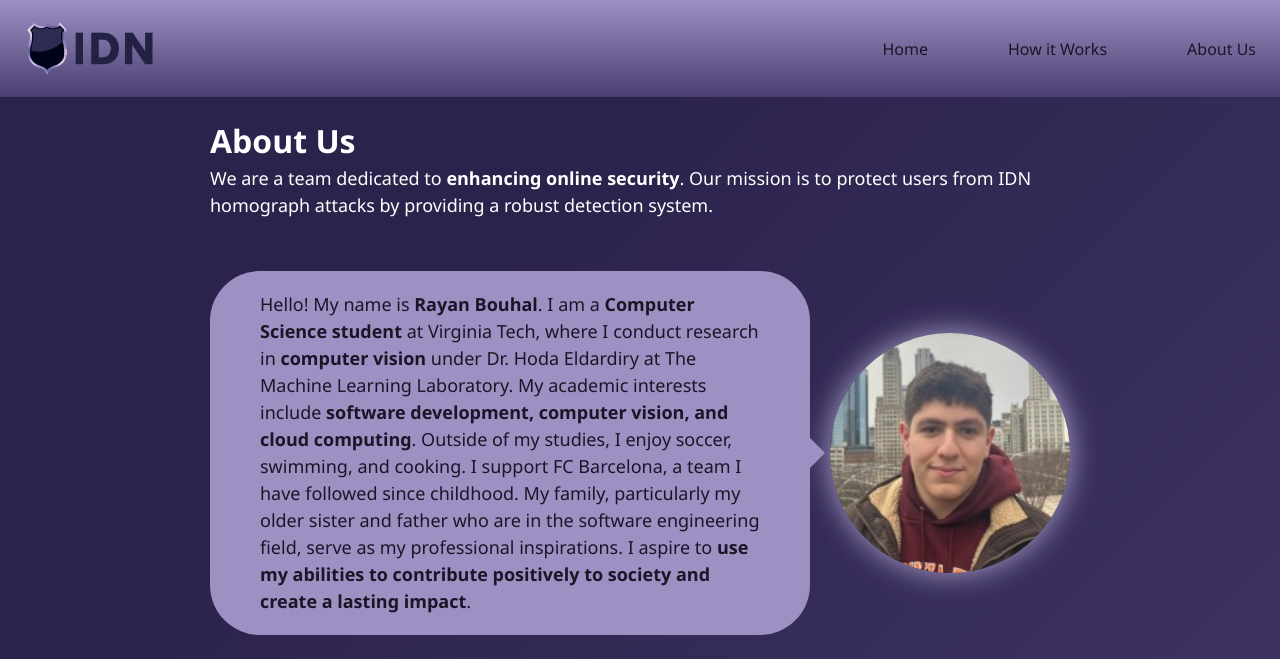
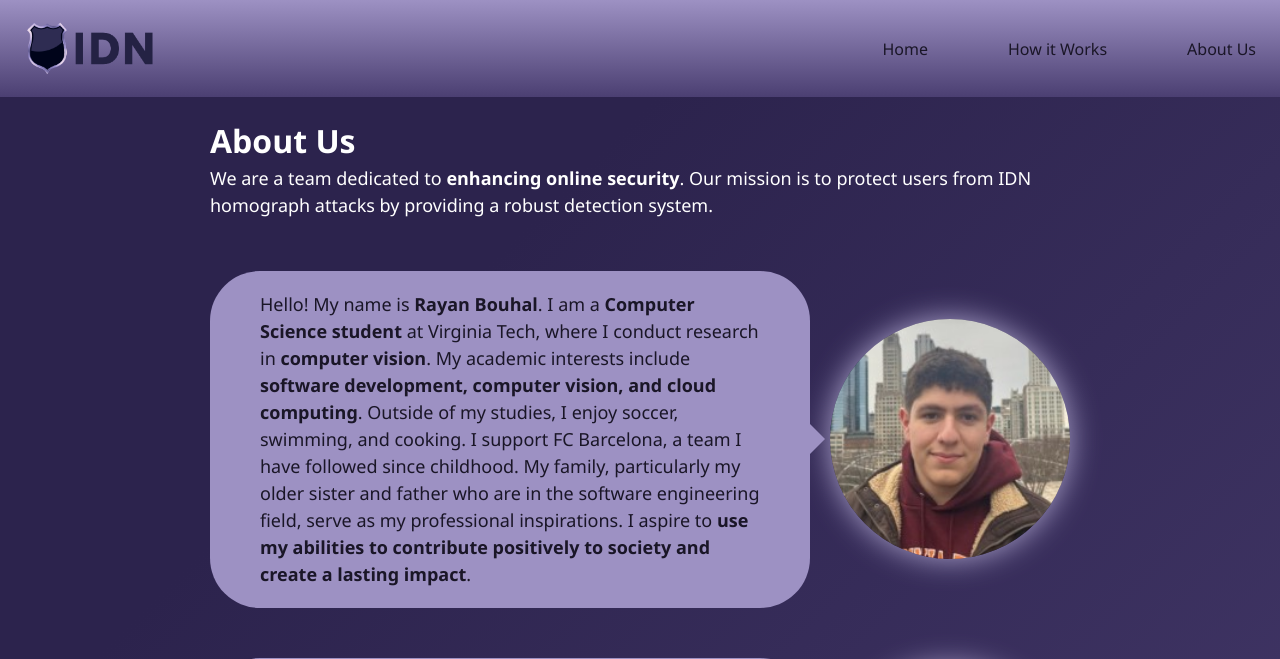
Before and after one commit to rbouhal/IDNHomographAttacks, a Flask app: page /about in a window 1280 px wide. Shown: the top 659 px of the page. Run offline with Flask 3, Linux system fonts and the light colour scheme; some libraries are stand-ins or nearby versions.

Commit message:
Update about.html

```diff
--- a/templates/about.html
+++ b/templates/about.html
@@ -48,7 +48,7 @@
             <p>We are a team dedicated to <strong>enhancing online security</strong>. Our mission is to protect users from IDN homograph attacks by providing a robust detection system.</p>
             <div class="person">
                 <p class="convo">
-                    Hello! My name is <strong>Rayan Bouhal</strong>. I am a <strong>Computer Science student</strong> at Virginia Tech, where I conduct research in  <strong>computer vision</strong> under Dr. Hoda Eldardiry at The Machine Learning Laboratory. My academic interests include <strong>software development, computer vision, and cloud computing</strong>. Outside of my studies, I enjoy soccer, swimming, and cooking. I support FC Barcelona, a team I have followed since childhood. My family, particularly my older sister and father who are in the software engineering field, serve as my professional inspirations. I aspire to <strong>use my abilities to contribute positively to society and create a lasting impact</strong>.</p>
+                    Hello! My name is <strong>Rayan Bouhal</strong>. I am a <strong>Computer Science student</strong> at Virginia Tech, where I conduct research in  <strong>computer vision</strong>. My academic interests include <strong>software development, computer vision, and cloud computing</strong>. Outside of my studies, I enjoy soccer, swimming, and cooking. I support FC Barcelona, a team I have followed since childhood. My family, particularly my older sister and father who are in the software engineering field, serve as my professional inspirations. I aspire to <strong>use my abilities to contribute positively to society and create a lasting impact</strong>.</p>
                 <img src="/static/rayan.jpg" alt="Rayan Bouhal">
             </div>
 
```
